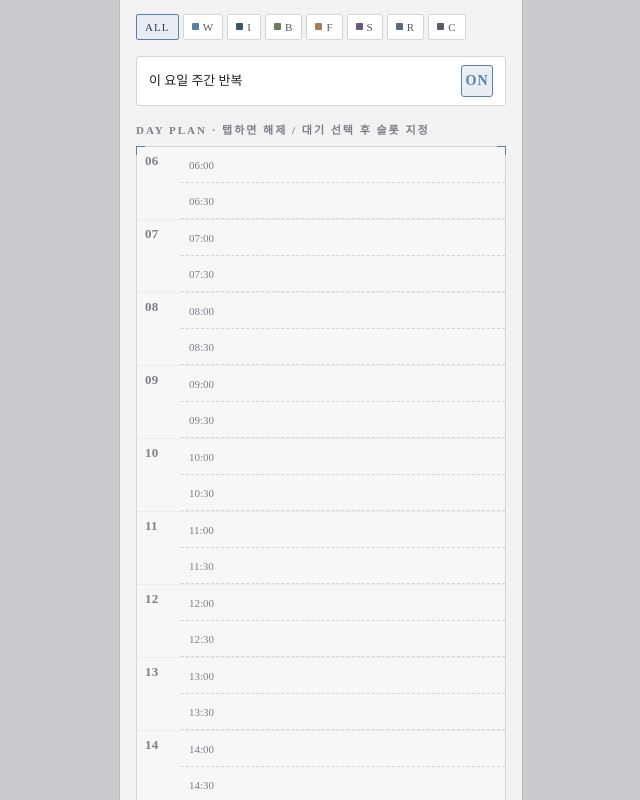
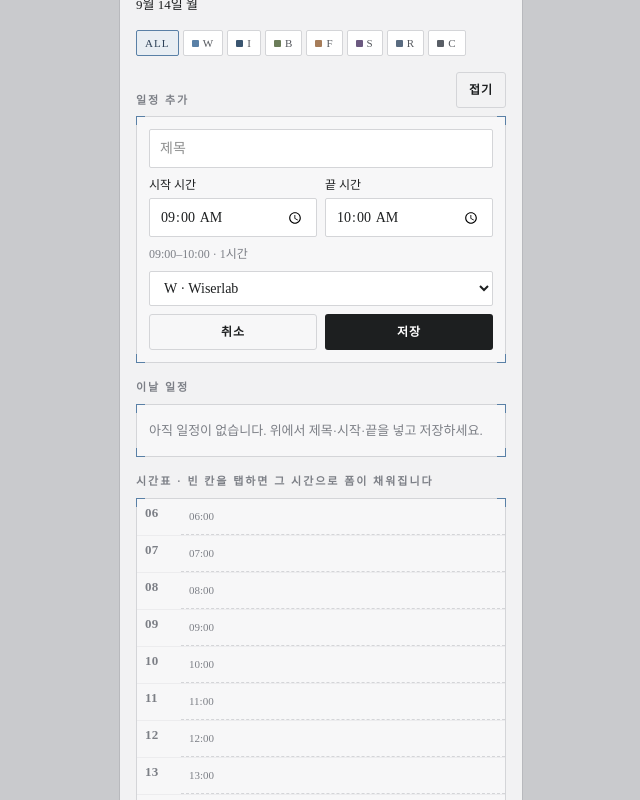
Before and after one commit to wiserlab10/compound-empty-ledger, a Next.js app: page / in a window 1280 px wide. Both pictures are taken after a click on the button "캘린더로 이동". Shown: the part 316-1116 px from the top of the page, without its empty margins (319-959 px from the left). Built offline with nearby package versions, Linux system fonts and the light colour scheme.

Commit message:
Add calendar start and end time schedule form

```diff
--- a/components/CalendarTab.tsx
+++ b/components/CalendarTab.tsx
@@ -1,4 +1,4 @@
-"use client";
+'use client';
 
 import { useMemo, useState } from "react";
 import { Blueprint } from "@/components/Blueprint";
@@ -6,14 +6,20 @@ import {
   WEEKDAYS_KR,
   addDays,
   daysInMonth,
+  durationLabel,
+  endMinutesOf,
   formatKoreanDate,
+  formatRange,
   formatTime,
   mondayIndex,
   monthLabel,
+  normalizeRange,
   parseISODate,
+  parseTimeInput,
   startOfMonth,
   startOfWeekMonday,
   addMonths,
+  toTimeInput,
 } from "@/lib/dates";
 import { useCompound } from "@/lib/store";
 import { AREA_MAP, AREAS, type AreaId } from "@/lib/types";
@@ -21,9 +27,37 @@ import type { PlannedTask } from "@/lib/store";
 
 const HOURS = Array.from({ length: 18 }, (_, i) => 6 + i);
 
+type Draft = {
+  id?: string;
+  recurId?: string;
+  title: string;
+  area: AreaId;
+  start: string;
+  end: string;
+};
+
+function emptyDraft(startMin = 9 * 60, endMin = 10 * 60): Draft {
+  return {
+    title: "",
+    area: "wiser",
+    start: toTimeInput(startMin),
+    end: toTimeInput(endMin),
+  };
+}
+
+function draftFromTask(task: PlannedTask): Draft {
+  return {
+    id: task.virtual ? undefined : task.id,
+    recurId: task.recurId,
+    title: task.title,
+    area: task.area,
+    start: toTimeInput(task.minutes),
+    end: toTimeInput(endMinutesOf(task)),
+  };
+}
+
 export function CalendarTab() {
   const {
-    state,
     selectedDate,
     setSelectedDate,
     planFor,
@@ -33,23 +67,28 @@ export function CalendarTab() {
     toggleRecurringSlot,
     toggleDowRecurring,
     addPending,
+    addCalendarPlan,
+    updateTask,
     toggleDone,
     deleteTask,
+    state,
   } = useCompound();
 
   const [mode, setMode] = useState<"month" | "week">("week");
   const [area, setArea] = useState<AreaId | "all">("all");
   const [picked, setPicked] = useState<string | null>(null);
   const [dragOver, setDragOver] = useState<number | null>(null);
-  const [adding, setAdding] = useState(false);
+  const [formOpen, setFormOpen] = useState(true);
+  const [draft, setDraft] = useState<Draft>(() => emptyDraft());
   const [pendingTitle, setPendingTitle] = useState("");
   const [pendingArea, setPendingArea] = useState<AreaId>("wiser");
+  const [addingPending, setAddingPending] = useState(false);
 
   const plan = planFor(selectedDate, area);
   const dow = mondayIndex(selectedDate);
   const recurOn = state.recurDowEnabled[dow] !== false;
+  const range = normalizeRange(parseTimeInput(draft.start), parseTimeInput(draft.end));
 
-  const monthIso = startOfMonth(selectedDate);
   const monthGrid = useMemo(() => {
     const first = startOfMonth(selectedDate);
     const lead = mondayIndex(first);
@@ -68,32 +107,51 @@ export function CalendarTab() {
     return Array.from({ length: 7 }, (_, i) => addDays(start, i));
   }, [selectedDate]);
 
-  const occupied = useMemo(() => {
-    const map = new Map<number, PlannedTask>();
-    for (const t of plan) map.set(t.minutes, t);
-    return map;
-  }, [plan]);
+  function openNew(startMin = 9 * 60, endMin = 10 * 60) {
+    setDraft(emptyDraft(startMin, endMin));
+    setFormOpen(true);
+  }
+
+  function openEdit(task: PlannedTask) {
+    setDraft(draftFromTask(task));
+    setFormOpen(true);
+  }
+
+  function saveDraft() {
+    const title = draft.title.trim();
+    if (!title) return;
+    if (draft.id) {
+      updateTask(draft.id, {
+        title,
+        area: draft.area,
+        minutes: range.start,
+        endMinutes: range.end,
+      });
+    } else {
+      addCalendarPlan(title, draft.area, range.start, range.end, draft.recurId);
+    }
+    setDraft(emptyDraft(range.end, range.end + 60));
+    setFormOpen(true);
+  }
 
   function onAssign(minutes: number) {
-    if (!picked) return;
-    assignPending(picked, selectedDate, minutes);
+    if (!picked) {
+      openNew(minutes, minutes + 30);
+      return;
+    }
+    assignPending(picked, selectedDate, minutes, minutes + 30);
     setPicked(null);
   }
 
   function onDropAssign(minutes: number, e?: React.DragEvent) {
     const id = e?.dataTransfer.getData("text/plain") || picked;
-    if (!id) return;
-    assignPending(id, selectedDate, minutes);
+    if (!id) {
+      openNew(minutes, minutes + 30);
+      return;
+    }
+    assignPending(id, selectedDate, minutes, minutes + 30);
     setPicked(null);
     setDragOver(null);
-  }
-
-  function slotClick(minutes: number, task?: PlannedTask) {
-    if (task) {
-      unassign(task, selectedDate);
-      return;
-    }
-    if (picked) onAssign(minutes);
   }
 
   return (
@@ -161,13 +219,14 @@ export function CalendarTab() {
             ))}
             {monthGrid.map((iso, i) => {
               if (!iso) return <div key={`e${i}`} />;
-              const n = planFor(iso).length;
+              const dayPlan = planFor(iso);
               const on = iso === selectedDate;
+              const first = dayPlan[0];
               return (
                 <button
                   key={iso}
                   type="button"
-                  className="h-11 text-[13px] relative"
+                  className="h-14 text-[13px] relative flex flex-col items-center justify-center"
                   style={{
                     background: on ? "var(--neutral-900)" : "transparent",
                     color: on ? "#fff" : "inherit",
@@ -175,11 +234,15 @@ export function CalendarTab() {
                   onClick={() => setSelectedDate(iso)}
                 >
                   {parseISODate(iso).getDate()}
-                  {n > 0 ? (
+                  {first ? (
                     <span
-                      className="absolute left-1/2 -translate-x-1/2 bottom-1 w-1 h-1"
-                      style={{ background: on ? "#fff" : "var(--color-accent)" }}
-                    />
+                      className="text-[9px] leading-none mt-0.5"
+                      style={{ color: on ? "#c9d6e3" : "var(--color-accent)" }}
+                    >
+                      {dayPlan.length === 1
+                        ? formatRange(first.minutes, endMinutesOf(first))
+                        : `${dayPlan.length}건`}
+                    </span>
                   ) : null}
                 </button>
               );
@@ -190,11 +253,12 @@ export function CalendarTab() {
         <div className="grid grid-cols-7 gap-1">
           {week.map((iso, i) => {
             const on = iso === selectedDate;
+            const dayPlan = planFor(iso);
             return (
               <button
                 key={iso}
                 type="button"
-                className="card py-2 text-center"
+                className="card py-1.5 px-0.5 text-center min-h-[72px]"
                 style={{
                   background: on ? "var(--neutral-900)" : "#fff",
                   color: on ? "#fff" : "inherit",
@@ -204,9 +268,19 @@ export function CalendarTab() {
                 <div className="section-label" style={{ color: on ? "#9aa0a6" : undefined }}>
                   {WEEKDAYS_KR[i]}
                 </div>
-                <div className="heading-display text-[18px] mt-1">
-                  {parseISODate(iso).getDate()}
-                </div>
+                <div className="heading-display text-[18px]">{parseISODate(iso).getDate()}</div>
+                {dayPlan.slice(0, 2).map((t) => (
+                  <div
+                    key={t.id}
+                    className="text-[8px] leading-tight truncate px-0.5 mt-0.5"
+                    style={{ color: on ? "#c9d6e3" : "var(--color-accent)" }}
+                  >
+                    {formatRange(t.minutes, endMinutesOf(t))}
+                  </div>
+                ))}
+                {dayPlan.length > 2 ? (
+                  <div className="text-[8px] text-muted">+{dayPlan.length - 2}</div>
+                ) : null}
               </button>
             );
           })}
@@ -216,12 +290,7 @@ export function CalendarTab() {
       <p className="text-[13px]">{formatKoreanDate(selectedDate)}</p>
 
       <div className="flex flex-wrap gap-1">
-        <button
-          type="button"
-          className="chip"
-          data-on={area === "all"}
-          onClick={() => setArea("all")}
-        >
+        <button type="button" className="chip" data-on={area === "all"} onClick={() => setArea("all")}>
           ALL
         </button>
         {AREAS.map((a) => (
@@ -238,6 +307,196 @@ export function CalendarTab() {
         ))}
       </div>
 
+      <section>
+        <div className="flex items-end justify-between mb-2">
+          <p className="section-label">{draft.id || draft.recurId ? "일정 수정" : "일정 추가"}</p>
+          <button type="button" className="btn-secondary" onClick={() => (formOpen ? setFormOpen(false) : openNew())}>
+            {formOpen ? "접기" : "일정＋"}
+          </button>
+        </div>
+        {formOpen ? (
+          <Blueprint className="p-3 flex flex-col gap-2">
+            <input
+              className="input"
+              placeholder="제목"
+              value={draft.title}
+              onChange={(e) => setDraft((d) => ({ ...d, title: e.target.value }))}
+            />
+            <div className="grid grid-cols-2 gap-2">
+              <label className="text-[12px]">
+                시작 시간
+                <input
+                  className="input mt-1"
+                  type="time"
+                  value={draft.start}
+                  onChange={(e) => setDraft((d) => ({ ...d, start: e.target.value }))}
+                />
+              </label>
+              <label className="text-[12px]">
+                끝 시간
+                <input
+                  className="input mt-1"
+                  type="time"
+                  value={draft.end}
+                  onChange={(e) => setDraft((d) => ({ ...d, end: e.target.value }))}
+                />
+              </label>
+            </div>
+            <p className="text-[12px] text-muted">
+              {formatRange(range.start, range.end)} · {durationLabel(range.start, range.end)}
+            </p>
+            <select
+              className="input"
+              value={draft.area}
+              onChange={(e) => setDraft((d) => ({ ...d, area: e.target.value as AreaId }))}
+            >
+              {AREAS.map((a) => (
+                <option key={a.id} value={a.id}>
+                  {a.letter} · {a.label}
+                </option>
+              ))}
+            </select>
+            <div className="grid grid-cols-2 gap-2">
+              <button
+                type="button"
+                className="btn-secondary"
+                onClick={() => {
+                  setDraft(emptyDraft());
+                  setFormOpen(false);
+                }}
+              >
+                취소
+              </button>
+              <button
+                type="button"
+                className="btn"
+                style={{ background: "var(--neutral-900)", color: "#fff" }}
+                onClick={saveDraft}
+              >
+                저장
+              </button>
+            </div>
+          </Blueprint>
+        ) : null}
+      </section>
+
+      <section>
+        <p className="section-label mb-2">이날 일정</p>
+        <Blueprint>
+          {plan.length === 0 ? (
+            <p className="text-muted text-[13px] px-3 py-4">
+              아직 일정이 없습니다. 위에서 제목·시작·끝을 넣고 저장하세요.
+            </p>
+          ) : (
+            plan.map((t) => {
+              const end = endMinutesOf(t);
+              return (
+                <div
+                  key={t.id}
+                  className="flex items-start gap-2 px-3 py-2.5 border-b border-[#ececee] last:border-b-0"
+                >
+                  <button type="button" onClick={() => toggleDone(t.id, selectedDate)}>
+                    <span className={`check ${t.done ? "on" : ""}`}>{t.done ? "✓" : ""}</span>
+                  </button>
+                  <button type="button" className="flex-1 min-w-0 text-left" onClick={() => openEdit(t)}>
+                    <span className="heading-display text-[15px] block">
+                      {formatRange(t.minutes, end)}
+                    </span>
+                    <span className={`block text-[14px] mt-0.5 ${t.done ? "line-through text-muted" : ""}`}>
+                      {t.title}
+                    </span>
+                    <span className="text-[11px] text-muted flex items-center gap-1.5 mt-0.5">
+                      <span className={`area-dot ${t.area}`} />
+                      {AREA_MAP[t.area].label} · {durationLabel(t.minutes, end)}
+                      {t.recurring ? " · 반복" : ""}
+                    </span>
+                  </button>
+                  <button
+                    type="button"
+                    className="btn-icon"
+                    aria-pressed={t.recurring}
+                    onClick={() => toggleRecurringSlot(t, selectedDate)}
+                    title="이 요일 반복"
+                  >
+                    ⟳
+                  </button>
+                  {!t.virtual ? (
+                    <button
+                      type="button"
+                      className="btn-icon"
+                      aria-label="삭제"
+                      onClick={() => deleteTask(t.id)}
+                    >
+                      ×
+                    </button>
+                  ) : (
+                    <button
+                      type="button"
+                      className="btn-icon"
+                      aria-label="이 날 숨기기"
+                      onClick={() => unassign(t, selectedDate)}
+                    >
+                      ×
+                    </button>
+                  )}
+                </div>
+              );
+            })
+          )}
+        </Blueprint>
+      </section>
+
+      <section>
+        <p className="section-label mb-2">시간표 · 빈 칸을 탭하면 그 시간으로 폼이 채워집니다</p>
+        <Blueprint>
+          {HOURS.map((h) => {
+            const hourStart = h * 60;
+            const hourEnd = hourStart + 60;
+            const covering = plan.filter((t) => t.minutes < hourEnd && endMinutesOf(t) > hourStart);
+            const firstHere = covering.filter((t) => t.minutes >= hourStart && t.minutes < hourEnd);
+            return (
+              <div key={h} className="grid grid-cols-[44px_1fr] border-b border-[#ececee]">
+                <div className="heading-display text-[13px] text-muted px-2 pt-2">
+                  {String(h).padStart(2, "0")}
+                </div>
+                <div
+                  className={`slot min-h-[36px] px-2 py-1 ${dragOver === hourStart ? "drop" : ""}`}
+                  onDragOver={(e) => {
+                    e.preventDefault();
+                    setDragOver(hourStart);
+                  }}
+                  onDragLeave={() => setDragOver((v) => (v === hourStart ? null : v))}
+                  onDrop={(e) => {
+                    e.preventDefault();
+                    onDropAssign(hourStart, e);
+                  }}
+                  onClick={() => {
+                    if (firstHere[0]) openEdit(firstHere[0]);
+                    else onAssign(hourStart);
+                  }}
+                >
+                  {covering.length === 0 ? (
+                    <span className="text-[11px] text-muted">{formatTime(hourStart)}</span>
+                  ) : (
+                    firstHere.map((t) => (
+                      <div key={t.id} className="plan-span flex items-center gap-2 py-0.5">
+                        <span className={`area-dot ${t.area}`} />
+                        <span className="flex-1 text-[13px] truncate">
+                          {formatRange(t.minutes, endMinutesOf(t))} {t.title}
+                        </span>
+                      </div>
+                    ))
+                  )}
+                  {covering.length > 0 && firstHere.length === 0 ? (
+                    <span className="text-[10px] text-muted">계속</span>
+                  ) : null}
+                </div>
+              </div>
+            );
+          })}
+        </Blueprint>
+      </section>
+
       <label className="flex items-center justify-between card px-3 py-2 text-[13px]">
         <span>이 요일 주간 반복</span>
         <button
@@ -251,85 +510,10 @@ export function CalendarTab() {
       </label>
 
       <section>
-        <p className="section-label mb-2">Day plan · 탭하면 해제 / 대기 선택 후 슬롯 지정</p>
-        <Blueprint>
-          {HOURS.map((h) => {
-            const slots = [h * 60, h * 60 + 30];
-            return (
-              <div key={h} className="grid grid-cols-[44px_1fr] border-b border-[#ececee]">
-                <div className="heading-display text-[13px] text-muted px-2 pt-2">
-                  {String(h).padStart(2, "0")}
-                </div>
-                <div>
-                  {slots.map((m) => {
-                    const task = occupied.get(m);
-                    return (
-                      <div
-                        key={m}
-                        className={`slot flex items-center gap-2 px-2 ${dragOver === m ? "drop" : ""}`}
-                        onDragOver={(e) => {
-                          e.preventDefault();
-                          setDragOver(m);
-                        }}
-                        onDragLeave={() => setDragOver((v) => (v === m ? null : v))}
-                        onDrop={(e) => {
-                          e.preventDefault();
-                          onDropAssign(m, e);
-                        }}
-                        onClick={() => slotClick(m, task)}
-                      >
-                        {task ? (
-                          <>
-                            <span className={`area-dot ${task.area}`} />
-                            <span className="flex-1 text-[13px] truncate">
-                              {formatTime(task.minutes)} {task.title}
-                            </span>
-                            <button
-                              type="button"
-                              className="btn-icon"
-                              style={{ width: 28, height: 28, fontSize: 16 }}
-                              aria-pressed={task.recurring}
-                              onClick={(e) => {
-                                e.stopPropagation();
-                                toggleRecurringSlot(task, selectedDate);
-                              }}
-                              title="이 요일 반복"
-                            >
-                              ⟳
-                            </button>
-                            <button
-                              type="button"
-                              className={`check ${task.done ? "on" : ""}`}
-                              onClick={(e) => {
-                                e.stopPropagation();
-                                toggleDone(task.id, selectedDate);
-                              }}
-                            >
-                              {task.done ? "✓" : ""}
-                            </button>
-                          </>
-                        ) : (
-                          <span className="text-[11px] text-muted">
-                            {formatTime(m)}
-                          </span>
-                        )}
-                      </div>
-                    );
-                  })}
-                </div>
-              </div>
-            );
-          })}
-        </Blueprint>
-      </section>
-
-      <section>
-        <p className="section-label mb-2">Pending · 드래그 또는 탭 후 슬롯</p>
+        <p className="section-label mb-2">대기 · 끌어다 놓거나, 위에서 시간으로 바로 저장</p>
         <Blueprint>
           {pending.length === 0 ? (
-            <p className="text-muted text-[13px] px-3 py-4">
-              대기 없음. 작업을 만들고 슬롯을 탭하거나 끌어다 놓으세요. 날짜를 바꾸어도 저장됩니다.
-            </p>
+            <p className="text-muted text-[13px] px-3 py-4">대기 없음. 일정은 시작·끝 시간으로 바로 넣으면 됩니다.</p>
           ) : (
             pending.map((t) => (
               <div
@@ -362,7 +546,7 @@ export function CalendarTab() {
             ))
           )}
         </Blueprint>
-        {adding ? (
+        {addingPending ? (
           <div className="flex flex-col gap-2 mt-2">
             <input
               className="input"
@@ -382,7 +566,7 @@ export function CalendarTab() {
               ))}
             </select>
             <div className="grid grid-cols-2 gap-2">
-              <button type="button" className="btn-secondary" onClick={() => setAdding(false)}>
+              <button type="button" className="btn-secondary" onClick={() => setAddingPending(false)}>
                 취소
               </button>
               <button
@@ -393,7 +577,7 @@ export function CalendarTab() {
                   if (!pendingTitle.trim()) return;
                   addPending(pendingTitle.trim(), pendingArea);
                   setPendingTitle("");
-                  setAdding(false);
+                  setAddingPending(false);
                 }}
               >
                 대기 추가
@@ -401,14 +585,11 @@ export function CalendarTab() {
             </div>
           </div>
         ) : (
-          <button type="button" className="btn-secondary w-full mt-2" onClick={() => setAdding(true)}>
+          <button type="button" className="btn-secondary w-full mt-2" onClick={() => setAddingPending(true)}>
             대기 작업 추가
           </button>
         )}
       </section>
-      <p className="text-muted text-[11px]">
-        {monthIso} 기준 · 슬롯을 탭하면 대기로 되돌립니다. ⟳ 는 해당 요일 반복을 토글합니다.
-      </p>
     </div>
   );
 }
```
